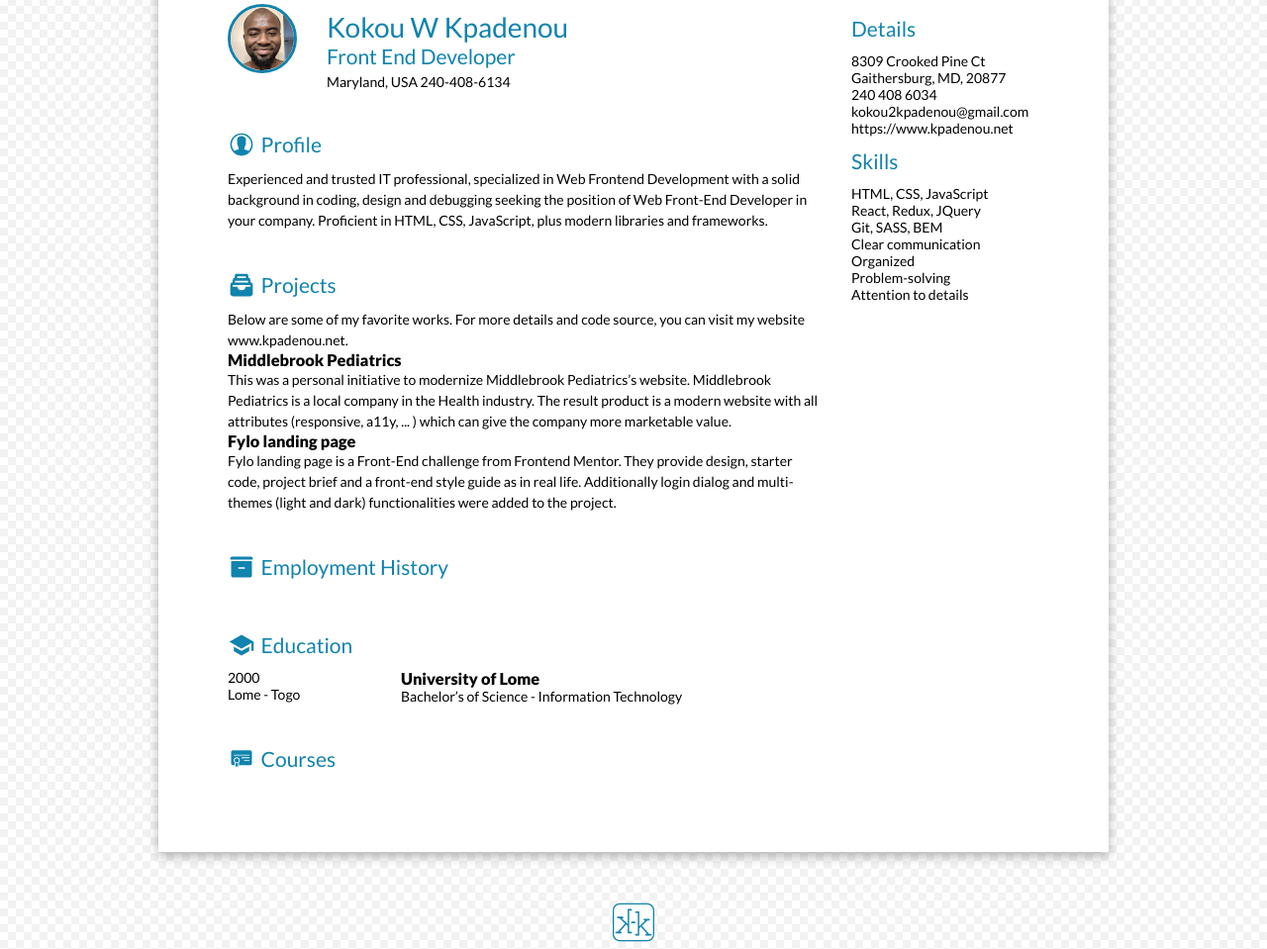
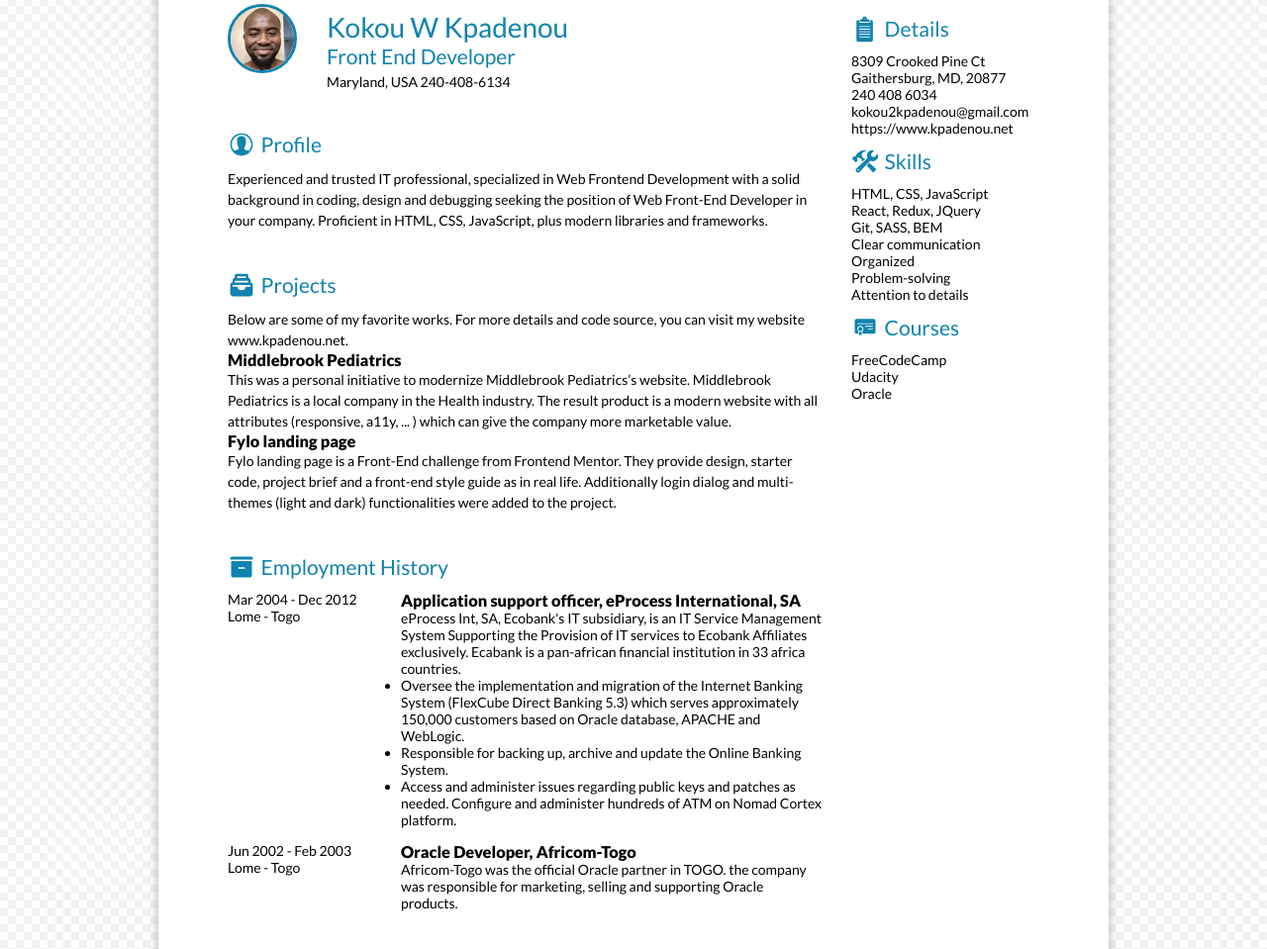
Before and after one commit to kokou2kpadenou/personal-portfolio, a website: page resume.html in a window 1280 px wide. Shown: the part 178-1137 px from the top of the page at 99% size. Drawn offline with Linux system fonts and the light colour scheme.

Commit message:
resume markup prepare for responsiveness

```diff
--- a/resume.html
+++ b/resume.html
@@ -57,7 +57,13 @@
         </div>
         <div class="page__section side">
           <div class="side__part">
-            <h2 class="title title--2 title--2-h">Details</h2>
+            <!-- <h2 class="title title--2 title--2-h">Details</h2> -->
+            <h2 class="title title--2 title--2-h">
+              <svg class="title__icon">
+                <use xlink:href="#icon-details" href="#icon-details"></use>
+              </svg>
+              <span class="title__content">Details</span>
+            </h2>
             <p>8309 Crooked Pine Ct</p>
             <p>Gaithersburg, MD, 20877</p>
             <p>240 408 6034</p>
@@ -65,7 +71,13 @@
             <p>https://www.kpadenou.net</p>
           </div>
           <div class="side__part">
-            <h2 class="title title--2 title--2-h">Skills</h2>
+            <!-- <h2 class="title title--2 title--2-h">Skills</h2> -->
+            <h2 class="title title--2 title--2-h">
+              <svg class="title__icon">
+                <use xlink:href="#icon-skills" href="#icon-skills"></use>
+              </svg>
+              <span class="title__content">Skills</span>
+            </h2>
             <p>HTML, CSS, JavaScript</p>
             <p>React, Redux, JQuery</p>
             <p>Git, SASS, BEM</p>
@@ -74,8 +86,28 @@
             <p>Problem-solving</p>
             <p>Attention to details</p>
           </div>
+          <div class="side__part">
+            <!-- <h2 class="title title--2 title--2-h">Courses</h2> -->
+            <h2 class="title title--2 title--2-h">
+              <svg class="title__icon">
+                <use xlink:href="#icon-certificate" href="#icon-certificate"></use>
+              </svg>
+              <span class="title__content">Courses</span>
+            </h2>
+            <p>FreeCodeCamp</p>
+            <p>Udacity</p>
+            <p>Oracle</p>
+          </div>
         </div>
-        <!-- <div class="page__section skills"></div> -->
+        <!-- Activate later  -->
+        <!-- <div class="page__section details">
+          <h2 class="title title--2 title--2-h">
+            <svg class="title__icon">
+              <use xlink:href="#icon-details" href="#icon-details"></use>
+            </svg>
+            <span class="title__content">Details</span>
+          </h2>
+        </div> -->
         <div class="page__section profile">
           <h2 class="title title--2 title--2-h">
             <svg class="title__icon">
@@ -85,6 +117,15 @@
           </h2>
           <p class="text">Experienced and trusted IT professional, specialized in Web Frontend Development with a solid background in coding, design and debugging seeking the position of Web Front-End Developer in your company. Proficient in HTML, CSS, JavaScript, plus modern libraries and frameworks.</p>
         </div>
+        <!-- Activate later  -->
+        <!-- <div class="page__section skills">
+          <h2 class="title title--2 title--2-h">
+            <svg class="title__icon">
+              <use xlink:href="#icon-skills" href="#icon-skills"></use>
+            </svg>
+            <span class="title__content">Skills</span>
+          </h2>
+        </div> -->
         <div class="page__section projects">
           <h2 class="title title--2 title--2-h">
             <svg class="title__icon">
@@ -105,6 +146,33 @@
             </svg>
             <span class="title__content">Employment History</span>
           </h2>
+          <div class="col">
+            <div class="col--1">
+              <p>Mar 2004 - Dec 2012</p>
+              <p>Lome - Togo</p>
+            </div>
+            <div class="col--2">
+              <h3>Application support officer, eProcess International, SA</h3>
+              <p>eProcess Int, SA, Ecobank's IT subsidiary,  is an IT Service Management System Supporting the Provision of IT services to Ecobank Affiliates exclusively. Ecabank is a pan-african financial institution in 33 africa countries.</p>
+              <ul class="">
+                <li class="">Oversee the implementation and migration of the Internet Banking System (FlexCube Direct Banking 5.3) which serves approximately 150,000 customers based on Oracle database, APACHE and WebLogic.</li>
+                <li class="">Responsible for backing up, archive and update the Online Banking System.</li>
+                <li class="">Access and administer issues regarding public keys and patches as needed. Configure and administer hundreds of ATM on Nomad Cortex platform.
+  </li>
+              </ul>
+            </div>
+
+          </div>
+          <div class="col">
+            <div class="col--1">
+              <p>Jun 2002 - Feb 2003</p>
+              <p>Lome - Togo</p>
+            </div>
+            <div class="col--2">
+              <h3>Oracle Developer, Africom-Togo</h3>
+              <p>Africom-Togo was the official Oracle partner in TOGO. the company was responsible for marketing, selling and supporting Oracle products.</p>
+            </div>
+          </div>
         </div>
         <div class="page__section education">
           <h2 class="title title--2 title--2-h">
@@ -124,14 +192,15 @@
             </div>
           </div>
         </div>
-        <div class="page__section courses">
+        <!-- Activate later  -->
+        <!-- <div class="page__section courses">
           <h2 class="title title--2 title--2-h">
             <svg class="title__icon">
               <use xlink:href="#icon-certificate" href="#icon-certificate"></use>
             </svg>
             <span class="title__content">Courses</span>
           </h2>
-        </div>
+        </div> -->
       </div>
     </main>
     <footer class="footer">
--- a/sass/layouts/_resume_details_column.scss
+++ b/sass/layouts/_resume_details_column.scss
@@ -1,10 +1,12 @@
 .col {
   display: flex;
   flex-wrap: nowrap;
-
+  margin-bottom: 2rem;
 
   &--1 {
     width: 25rem;
+    // flex-grow: 1;
+    flex-shrink: 0;
   }
 
   &--2 {
```
Also changed, not shown: css/resume.css.
